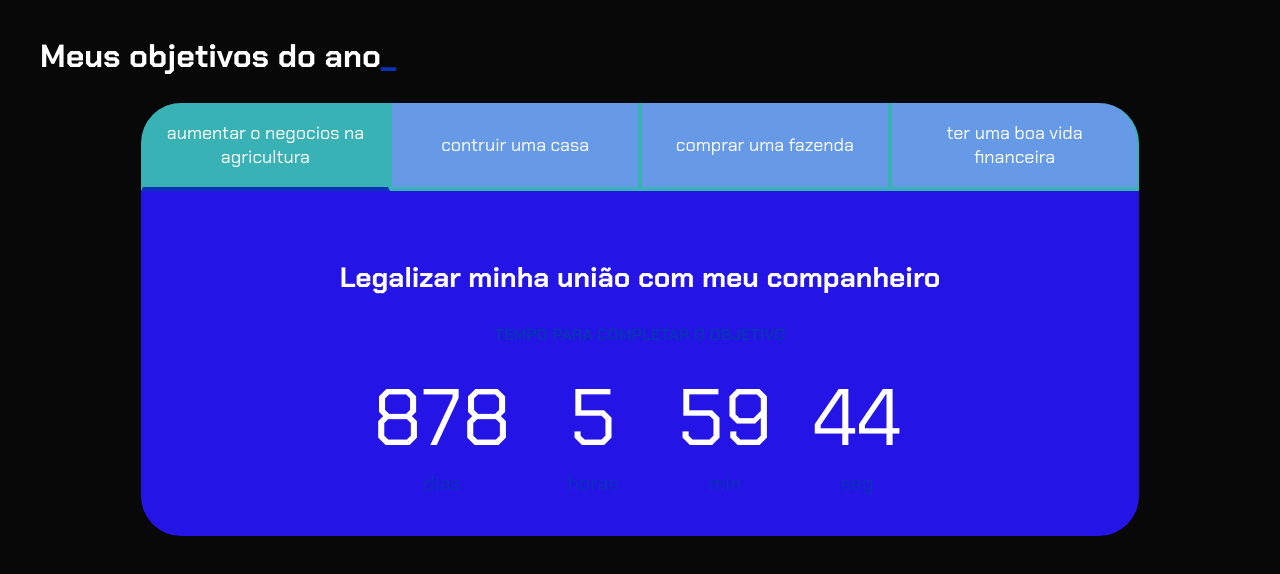
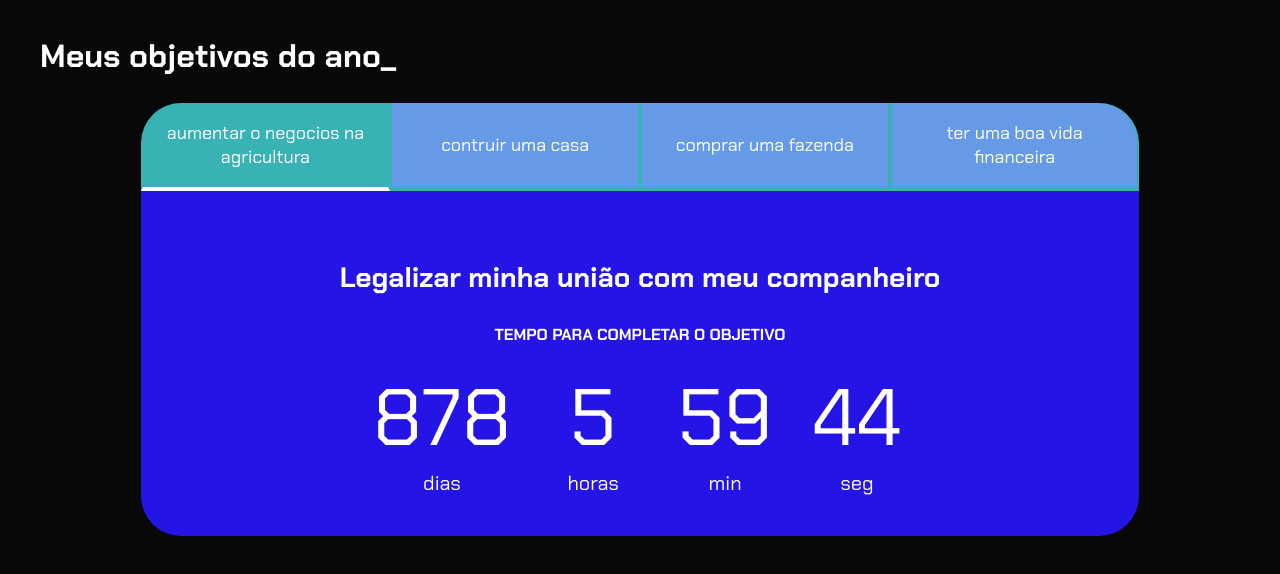
Before and after one commit to T7qualificado/PROJETO-DE-VIDA, a plain HTML site: page index.html in a window 1280 px wide. Drawn offline with Linux system fonts and the light colour scheme.

Commit message:
alteração 2

```diff
--- a/style.css
+++ b/style.css
@@ -2,7 +2,7 @@
 
 :root {
     --cor-de-fundo: #080808;
-    --verde: #0933b9;
+    --verde: #ffffff;
     --branco: #ffffff;
     --botao-ativo: #39b2b6;
     --botao-inativo: rgb(102, 154, 231);
```
